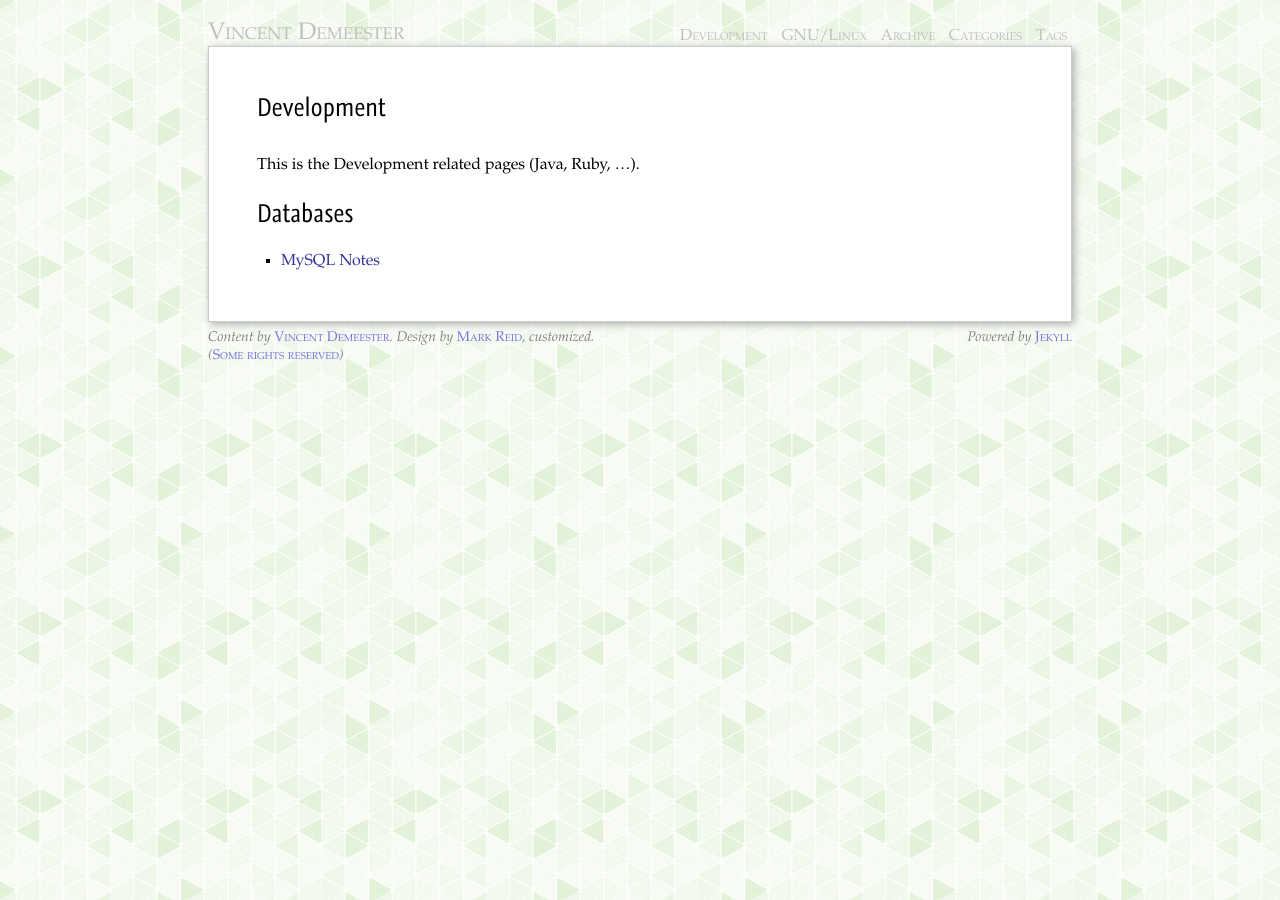
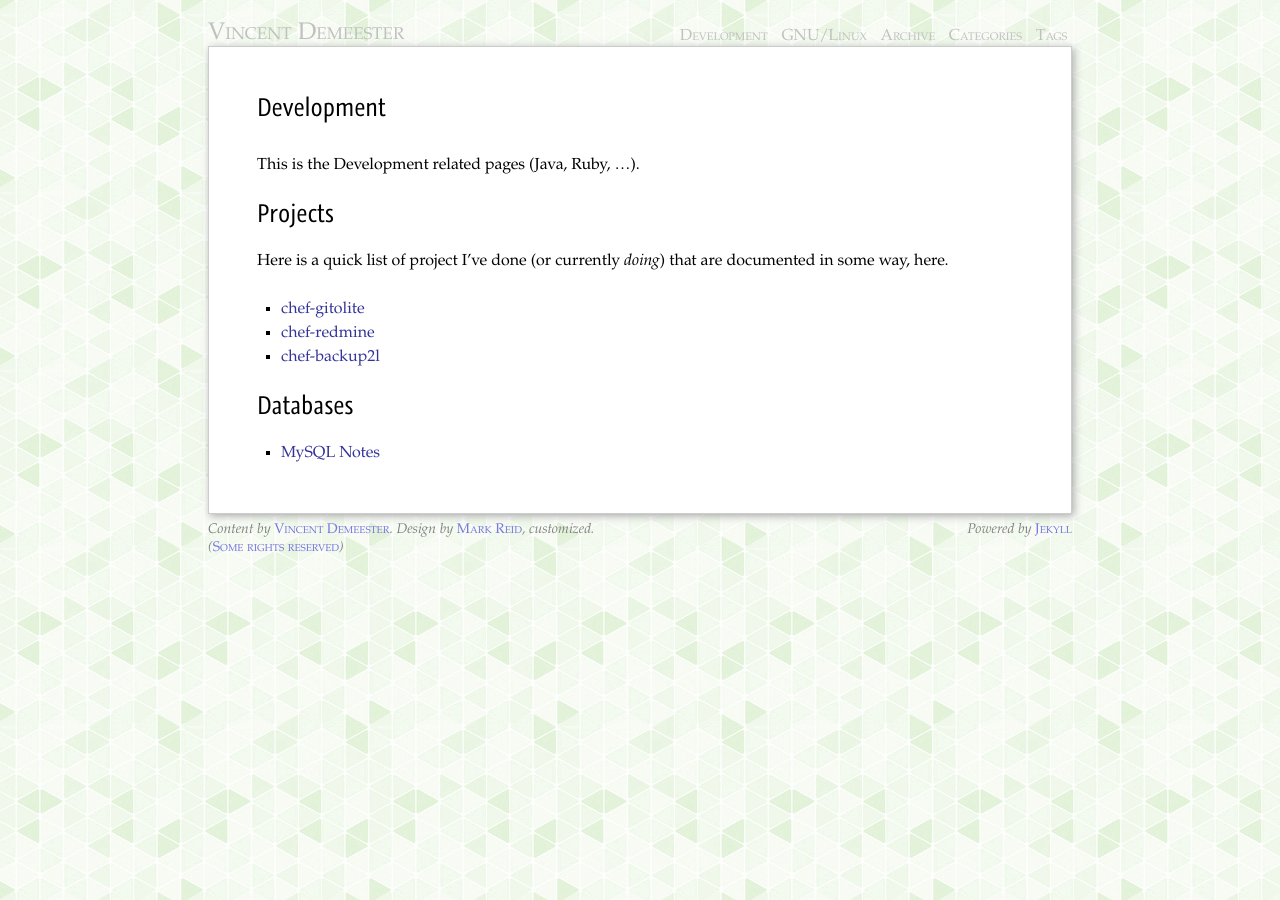
Before and after one commit to vdemeester/blog, a Jekyll site: the page built from dev/index.md, in a window 1280 px wide. Built offline with Jekyll 4.4.1, drawn with Linux system fonts in a browser that asks for light colours; some web fonts are replaced; Markdown is read by kramdown in place of the engine named in the settings.

Commit message:
Update dev page (adding projects)

```diff
--- a/dev/index.md
+++ b/dev/index.md
@@ -8,6 +8,15 @@ group: navigation
 
 This is the Development related pages (Java, Ruby, …).
 
+# Projects
+
+Here is a quick list of project I've done (or currently *doing*) that are
+documented in some way, here.
+
+* [chef-gitolite](/chef-gitolite)
+* [chef-redmine](/chef-redmine)
+* [chef-backup2l](/chef-backup2l)
+
 # Databases
 
 * [MySQL Notes](mysql-notes.html)
```
